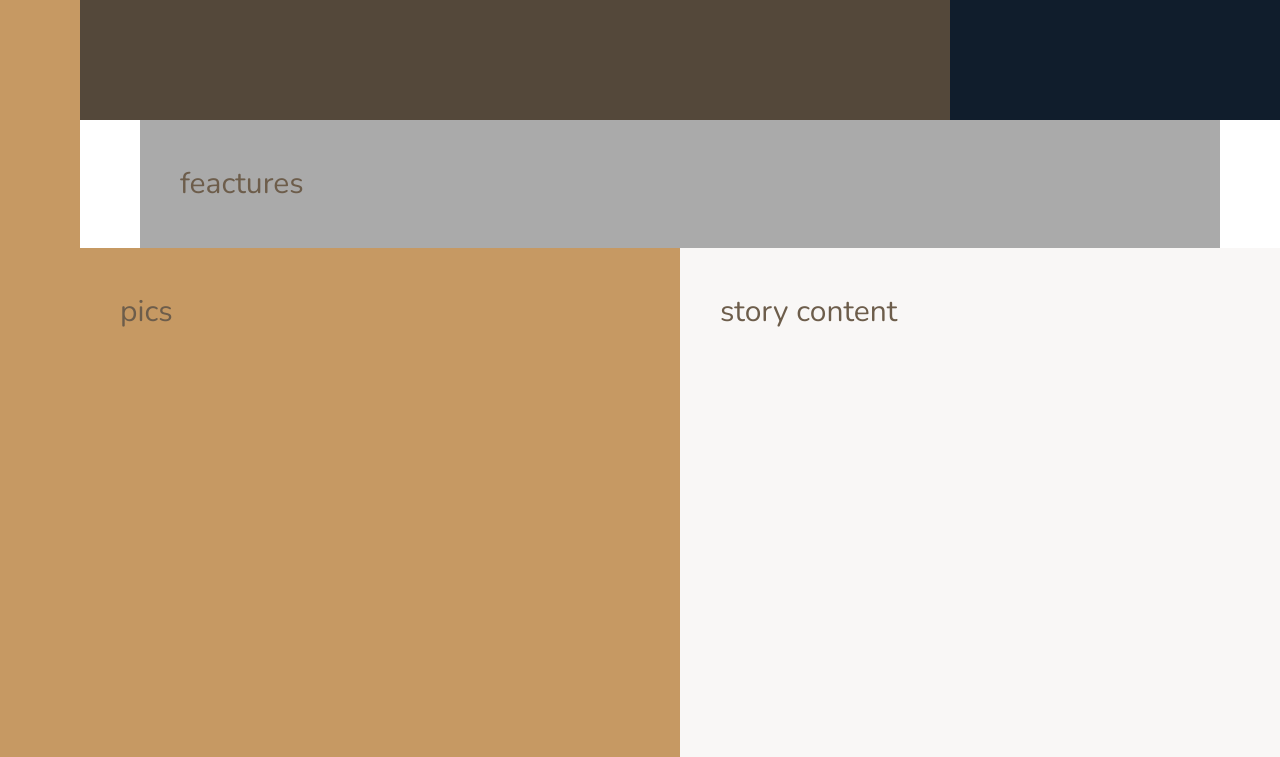
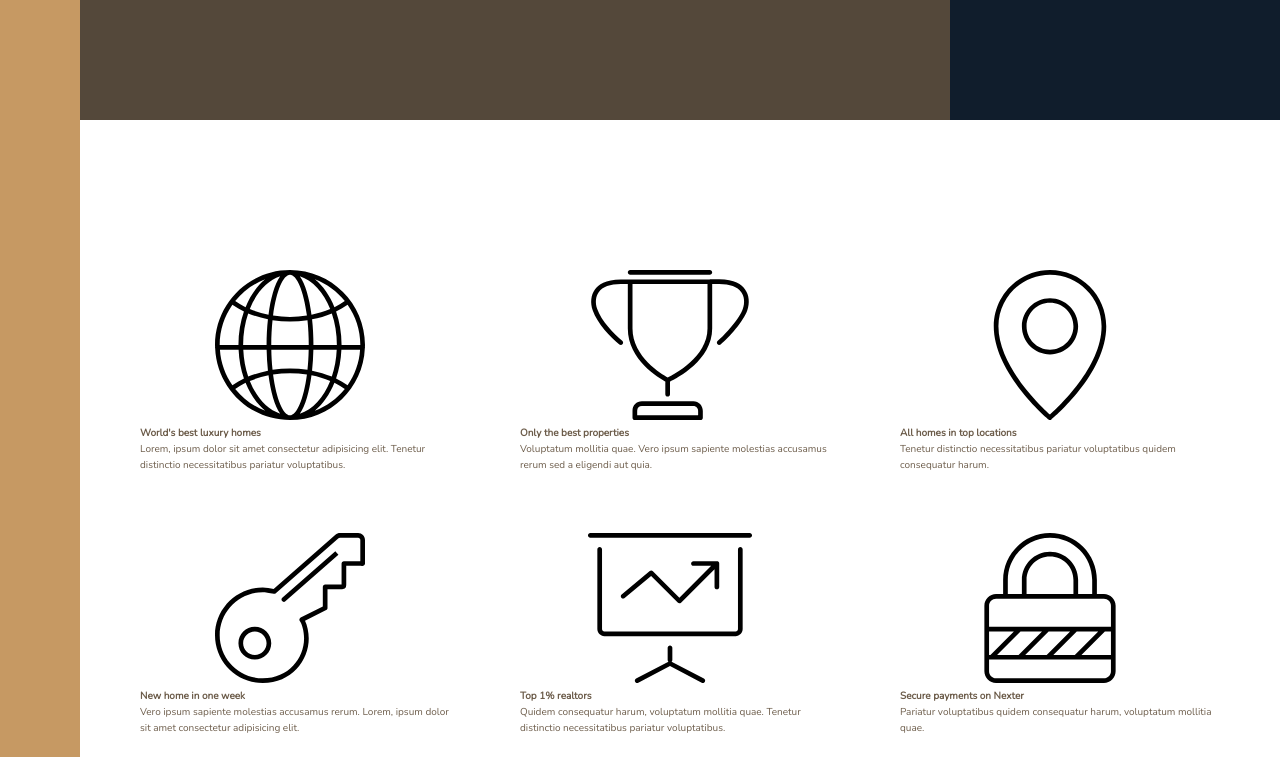
Before and after one commit to roukell/nexter, a website: page index.html in a window 1280 px wide. Shown: the part 520-1277 px from the top of the page. Drawn offline with nearby package versions, Linux system fonts and the light colour scheme.

Commit message:
update feature section

```diff
--- a/index.html
+++ b/index.html
@@ -1,5 +1,6 @@
 <!DOCTYPE html>
 <html lang="en">
+
 <head>
     <meta charset="UTF-8">
     <meta name="viewport" content="width=device-width, initial-scale=1.0">
@@ -11,6 +12,7 @@
 
     <title>nexter &mdash; your home, your freedom</title>
 </head>
+
 <body class="container">
     <div class="sidebar">
         sidebar
@@ -25,7 +27,57 @@
     </div>
 
     <section class="features">
-            feactures
+        <div class="feature">
+            <svg class="feature__icon">
+                <use xlink:href="img/sprite.svg#icon-global"></use>
+            </svg>
+            <h4 class="heading-4">World's best luxury homes</h4>
+            <p class="feature__text">Lorem, ipsum dolor sit amet consectetur adipisicing elit. Tenetur distinctio
+                necessitatibus pariatur voluptatibus.</p>
+        </div>
+        <div class="feature">
+            <svg class="feature__icon">
+                <use xlink:href="img/sprite.svg#icon-trophy"></use>
+            </svg>
+            <h4 class="heading-4">Only the best properties</h4>
+            <p class="feature__text">Voluptatum mollitia quae. Vero ipsum sapiente molestias accusamus rerum sed a
+                eligendi aut quia.
+            </p>
+        </div>
+        <div class="feature">
+            <svg class="feature__icon">
+                <use xlink:href="img/sprite.svg#icon-map-pin"></use>
+            </svg>
+            <h4 class="heading-4">All homes in top locations</h4>
+            <p class="feature__text">Tenetur distinctio necessitatibus pariatur voluptatibus quidem consequatur harum.
+            </p>
+        </div>
+        <div class="feature">
+            <svg class="feature__icon">
+                <use xlink:href="img/sprite.svg#icon-key"></use>
+            </svg>
+            <h4 class="heading-4">New home in one week</h4>
+            <p class="feature__text">Vero ipsum sapiente molestias accusamus rerum. Lorem, ipsum dolor sit amet
+                consectetur adipisicing elit.
+            </p>
+        </div>
+        <div class="feature">
+            <svg class="feature__icon">
+                <use xlink:href="img/sprite.svg#icon-presentation"></use>
+            </svg>
+            <h4 class="heading-4">Top 1% realtors</h4>
+            <p class="feature__text">Quidem consequatur harum, voluptatum mollitia quae. Tenetur distinctio
+                necessitatibus pariatur voluptatibus.
+            </p>
+        </div>
+        <div class="feature">
+            <svg class="feature__icon">
+                <use xlink:href="img/sprite.svg#icon-lock"></use>
+            </svg>
+            <h4 class="heading-4">Secure payments on Nexter</h4>
+            <p class="feature__text">Pariatur voluptatibus quidem consequatur harum, voluptatum mollitia quae.
+            </p>
+        </div>
     </section>
 
     <div class="story__pictures">
@@ -48,4 +100,5 @@
         footer
     </footer>
 </body>
+
 </html>
--- a/sass/_base.scss
+++ b/sass/_base.scss
@@ -42,10 +42,4 @@ body {
     [center-start] repeat(8, [col-start] minmax(min-content, 14rem) [col-end])
     [center-end] minmax(6rem, 1fr)
     [full-end];
-
-  & > * {
-    //dev purpose
-    padding: 40px;
-    font-size: 3rem;
-  }
 }
--- a/sass/_features.scss
+++ b/sass/_features.scss
@@ -1,4 +1,9 @@
 .features {
-  background-color: $color-grey-light-2;
   grid-column: center-start / center-end;
+
+  margin: 15rem 0;
+
+  display: grid;
+  grid-template-columns: repeat(3, 1fr);
+  grid-gap: 6rem;
 }
```
Also changed, not shown: css/style.css. Lines whose indentation alone changed are shown as unchanged.
